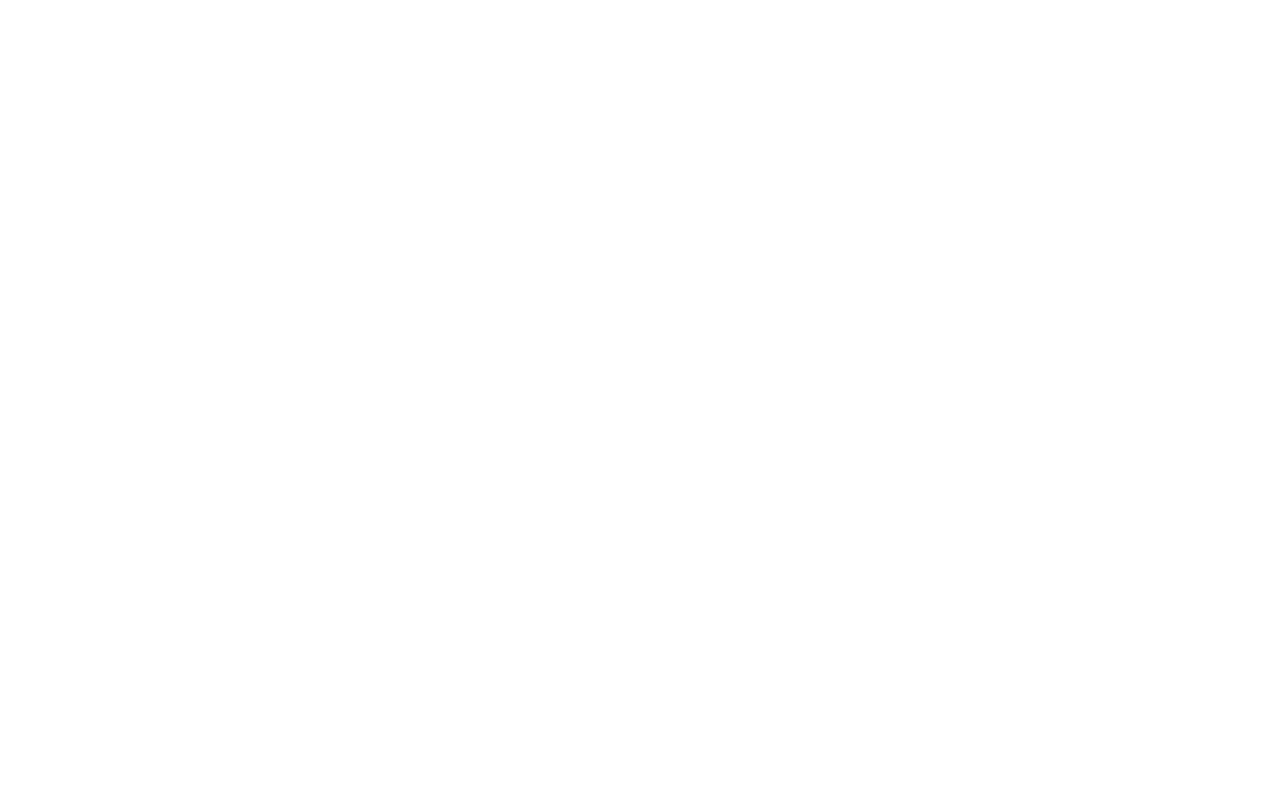
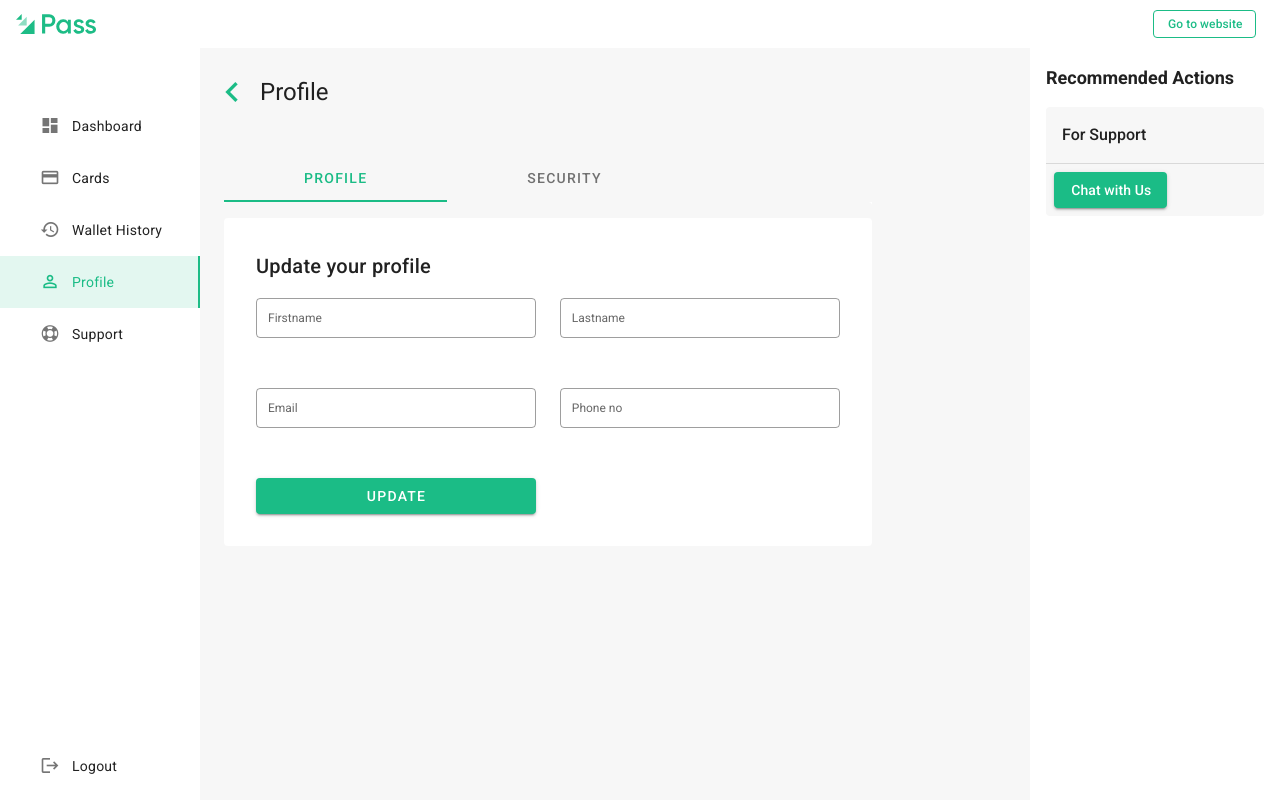
Before and after one commit to faithfulojebiyi/ourpass-dashboard, a Vue app: page /profile in a window 1280 px wide. Built offline with nearby package versions, Linux system fonts and the light colour scheme.

Commit message:
Feature: Created The Profile page

```diff
--- a/src/router/index.js
+++ b/src/router/index.js
@@ -6,6 +6,8 @@ import Login from '../views/Login.vue'
 import Dashboard from '../views/Dashboard.vue'
 import Cards from '../views/Cards.vue'
 import Transactions from '../views/Transactions.vue'
+import Profile from '../views/Profile.vue'
+import Support from '../views/Support.vue'
 
 Vue.use(VueRouter)
 
@@ -28,6 +30,16 @@ const routes = [
         path: '/transactions',
         name: 'Transctions',
         component: Transactions
+      },
+      {
+        path: '/profile',
+        name: 'Profile',
+        component: Profile
+      },
+      {
+        path: '/support',
+        name: 'Support',
+        component: Support
       },
       {
         path: '/home',
--- /dev/null
+++ b/src/views/Profile.vue
@@ -0,0 +1,208 @@
+<template>
+  <div class="px-3 px-sm-6 py-6 pb-10">
+    <div class="flex d-inline-flex">
+      <GoBack/>
+      <p class="text-h5 mt-1 mb-0">Profile</p>
+    </div>
+    <v-row>
+      <v-col
+        cols="12"
+        md="10"
+      >
+        <v-tabs class="mt-10" background-color="transparent">
+          <v-tab class="tab-class">Profile</v-tab>
+          <v-tab class="tab-class">Security</v-tab>
+          <v-tab-item>
+            <v-card flat color="background" class="pt-4">
+              <v-row>
+                <v-col>
+                  <v-card flat class="pa-8">
+                    <p class="text-h6 mb-4">Update your profile</p>
+                    <v-row>
+                      <v-col
+                        cols="12"
+                        md="6"
+                      >
+                        <v-text-field
+                          label="Firstname"
+                          outlined
+                          dense
+                        >
+                        </v-text-field>
+                      </v-col>
+                      <v-col
+                        cols="12"
+                        md="6"
+                      >
+                        <v-text-field
+                          label="Lastname"
+                          outlined
+                          dense
+                        >
+                        </v-text-field>
+                      </v-col>
+                      <v-col
+                        cols="12"
+                        md="6"
+                      >
+                        <v-text-field
+                          label="Email"
+                          outlined
+                          dense
+                        >
+                        </v-text-field>
+                      </v-col>
+                      <v-col
+                        cols="12"
+                        md="6"
+                      >
+                        <v-text-field
+                          label="Phone no"
+                          outlined
+                          dense
+                        >
+                        </v-text-field>
+                      </v-col>
+                      <v-col
+                        cols="12"
+                        md="6"
+                      >
+                        <v-btn
+                          block
+                          color="primary"
+                        >Update</v-btn>
+                      </v-col>
+                    </v-row>
+                  </v-card>
+                </v-col>
+              </v-row>
+            </v-card>
+          </v-tab-item>
+          <v-tab-item>
+            <v-card flat color="background" class="pt-4">
+              <v-row>
+                <v-col
+                 cols="12"
+                 md="10"
+                >
+                  <v-card class="pa-8 mb-6" flat>
+                    <p class="text-h6 mb-4">Set Transaction Pin</p>
+                    <v-row>
+                      <v-col
+                        cols="12"
+                        md="8"
+                      >
+                        <v-text-field
+                          label="Transaction Pin"
+                          outlined
+                          hide-details
+                        >
+                        </v-text-field>
+                      </v-col>
+                      <v-col
+                        cols="12"
+                        md="8"
+                      >
+                        <v-text-field
+                          label="Confirm Transaction Pin"
+                          outlined
+                          hide-details
+                        >
+                        </v-text-field>
+                      </v-col>
+                      <v-col
+                        cols="12"
+                        md="8"
+                      >
+                        <v-btn
+                          color="primary"
+                          class="no-text-transform px-10"
+                        >submit</v-btn>
+                      </v-col>
+                    </v-row>
+                  </v-card>
+                  <v-card class="pa-8" flat>
+                    <p class="text-h6 mb-4">Update your password</p>
+                    <v-row>
+                      <v-col
+                        cols="12"
+                        md="8"
+                      >
+                        <v-text-field
+                          label="Old Password"
+                          outlined
+                          hide-details
+                        >
+                        </v-text-field>
+                      </v-col>
+                      <v-col
+                        cols="12"
+                        md="8"
+                      >
+                        <v-text-field
+                          label="New Password"
+                          outlined
+                          hide-details
+                        >
+                        </v-text-field>
+                      </v-col>
+                      <v-col
+                        cols="12"
+                        md="8"
+                      >
+                        <v-text-field
+                          label="Confirm Password"
+                          outlined
+                          hide-details
+                        >
+                        </v-text-field>
+                      </v-col>
+                      <v-col
+                        cols="12"
+                        md="8"
+                      >
+                        <v-btn
+                          color="primary"
+                          class="no-text-transform px-10"
+                        >Update</v-btn>
+                      </v-col>
+                    </v-row>
+                  </v-card>
+                </v-col>
+              </v-row>
+            </v-card>
+          </v-tab-item>
+        </v-tabs>
+      </v-col>
+    </v-row>
+  </div>
+</template>
+
+<script>
+import GoBack from '@/components/GoBack.vue'
+
+export default {
+  name: 'Profile',
+  components: {
+    GoBack
+  }
+}
+</script>
+
+<style scoped>
+.text-h3 {
+  font-size: 0.5rem;
+  font-weight: 500;
+  line-height: 2rem;
+}
+.form-card {
+  border-radius: 8px !important;
+}
+.no-text-transform {
+  text-transform: none !important;
+  letter-spacing: 0.1px !important;
+}
+.tab-class {
+  padding: 0 80px !important;
+}
+</style>
```
